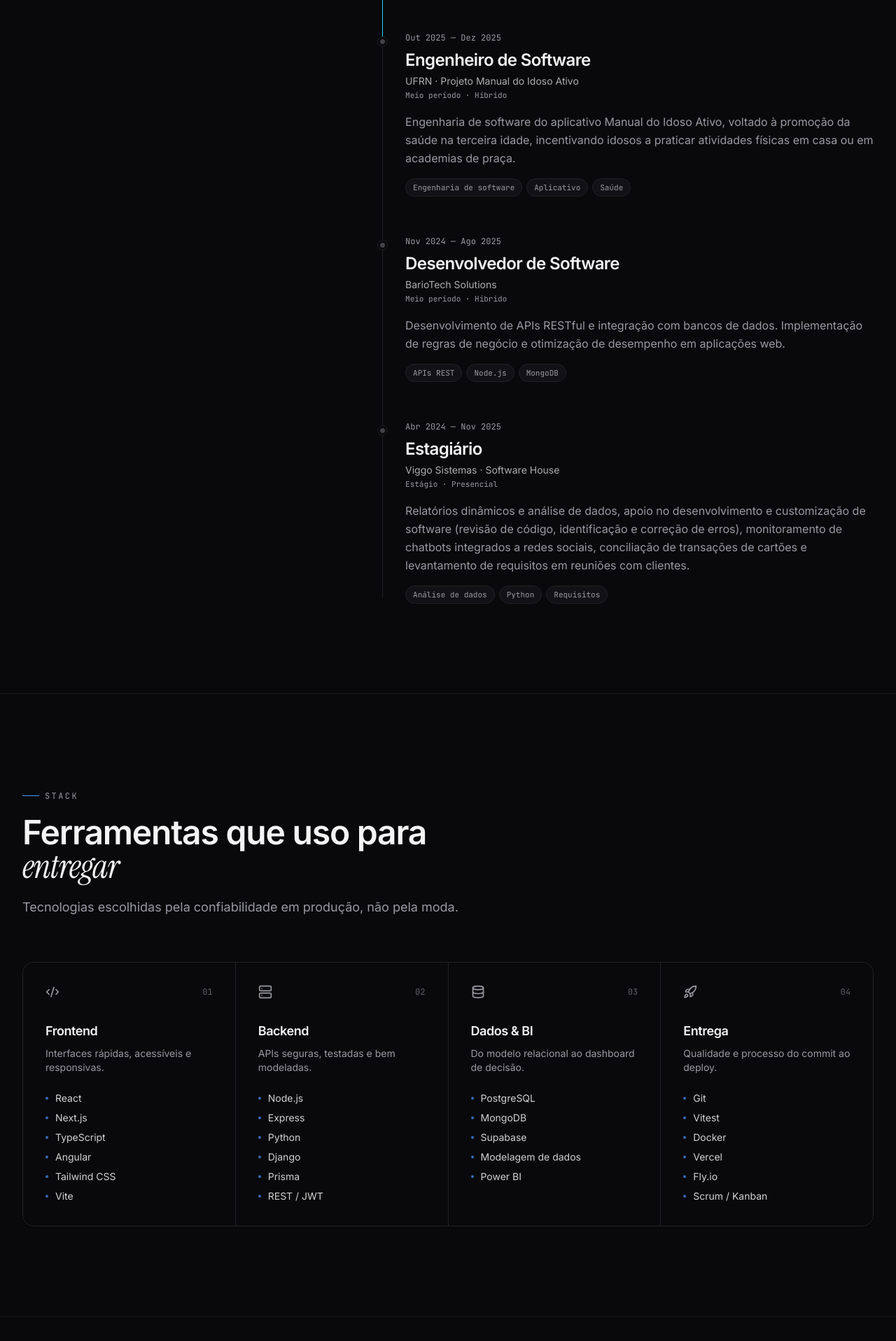
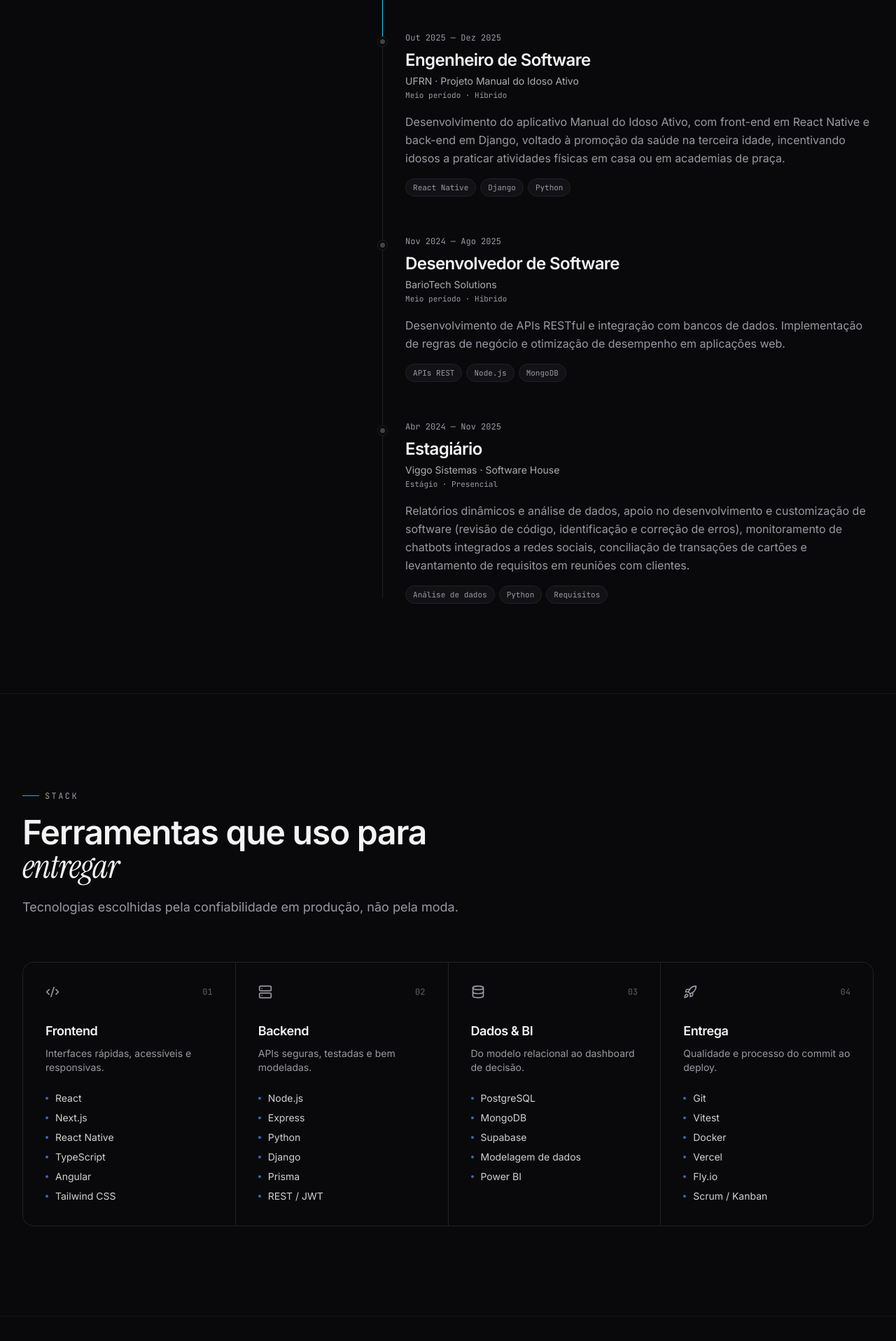
Before and after one commit to Diego-Axel/Axel-NewPortifolio, a React (Vite) app: page / in a window 1280 px wide. Shown: the part 5139-7056 px from the top of the page at 70% size. Built offline with nearby package versions, Linux system fonts and the light colour scheme; the HTML template or start-up script is replaced by a standard one.

Commit message:
feat: stack do projeto Manual do Idoso Ativo (React Native + Django)
Co-Authored-By: Claude Opus 5.5 <noreply@anthropic.com>
Claude-Session: https://claude.ai/code/session_01NhZoaXiT8Pf8D6oekYvixX

```diff
--- a/src/data/portfolio.ts
+++ b/src/data/portfolio.ts
@@ -175,8 +175,8 @@ export const experiences: Experience[] = [
     period: "Out 2025 — Dez 2025",
     meta: "Meio período · Híbrido",
     description:
-      "Engenharia de software do aplicativo Manual do Idoso Ativo, voltado à promoção da saúde na terceira idade, incentivando idosos a praticar atividades físicas em casa ou em academias de praça.",
-    tags: ["Engenharia de software", "Aplicativo", "Saúde"],
+      "Desenvolvimento do aplicativo Manual do Idoso Ativo, com front-end em React Native e back-end em Django, voltado à promoção da saúde na terceira idade, incentivando idosos a praticar atividades físicas em casa ou em academias de praça.",
+    tags: ["React Native", "Django", "Python"],
   },
   {
     company: "BarioTech Solutions",
@@ -208,7 +208,7 @@ export const stack = [
   {
     title: "Frontend",
     description: "Interfaces rápidas, acessíveis e responsivas.",
-    items: ["React", "Next.js", "TypeScript", "Angular", "Tailwind CSS", "Vite"],
+    items: ["React", "Next.js", "React Native", "TypeScript", "Angular", "Tailwind CSS"],
   },
   {
     title: "Backend",
```
